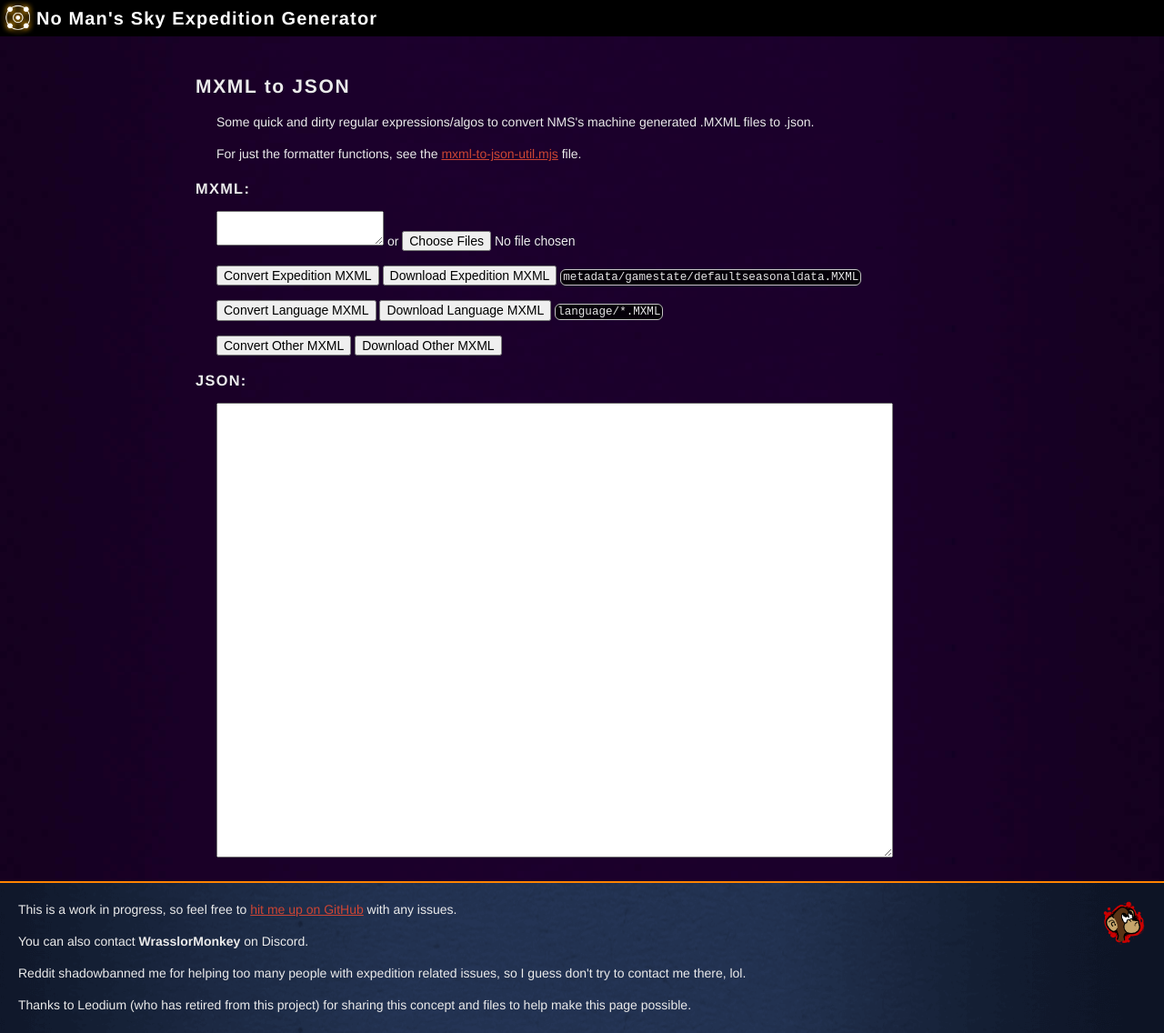
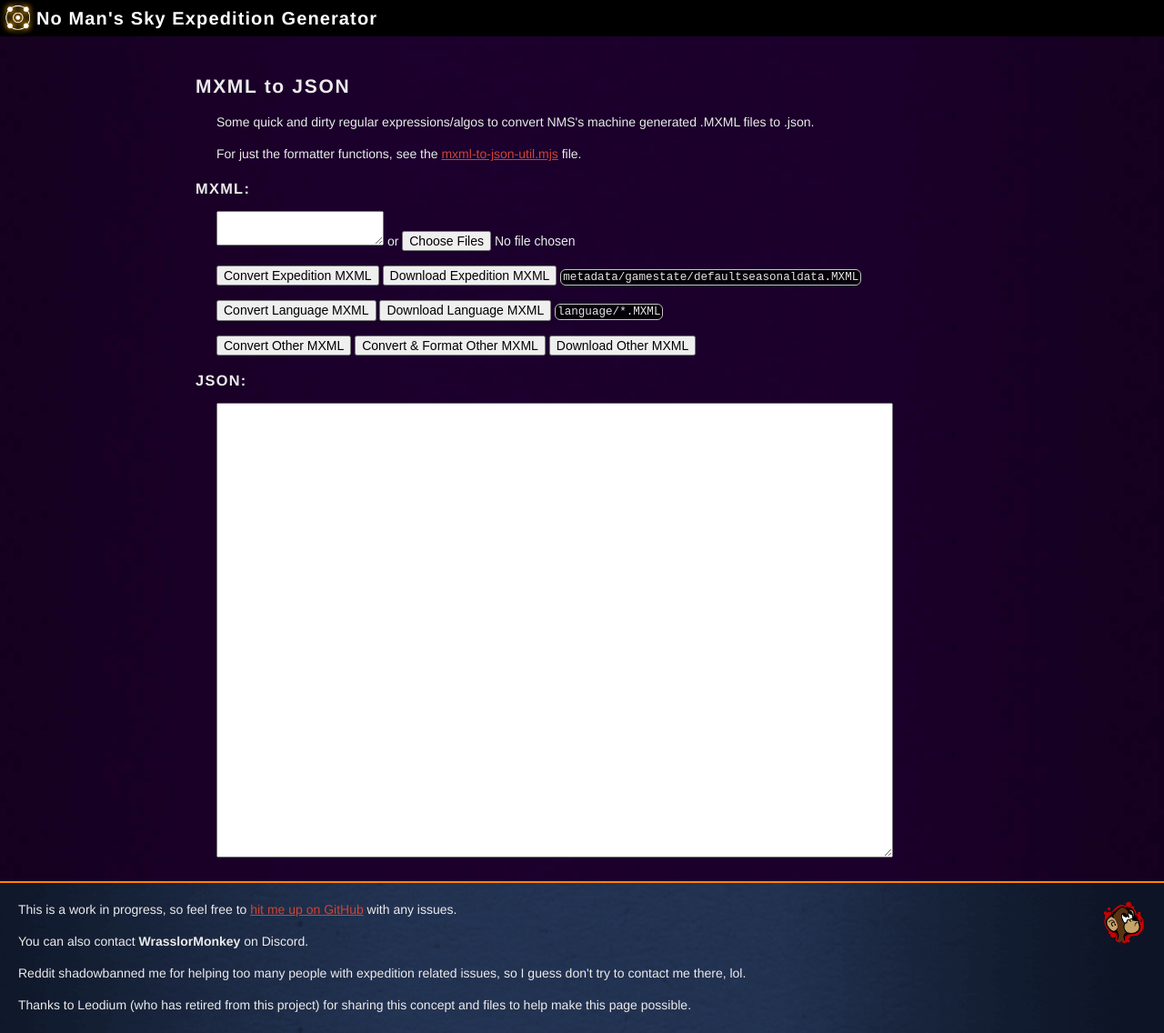
Before and after one commit to cwmonkey/nms-expeditions, a Jekyll site: the page built from tools/mxml-to-json/index.html, in a window 1280 px wide. Shown: the whole page at 91% size. Built offline with Jekyll 4.4.1, drawn with Linux system fonts in a browser that asks for light colours; some web fonts are replaced; some of the changed lines change nothing that is shown.

Commit message:
Moving mxml to json to /tools, sharing some code

```diff
--- /dev/null
+++ b/js/shared/tools-util.mjs
@@ -0,0 +1,31 @@
+// Enable/Disable a button
+export function disableButton($el) {
+  $el.prop('disabled', true).addClass('disabled');
+}
+
+export function enableButton($el) {
+  $el.prop('disabled', false).removeClass('disabled');
+}
+
+// File upload reading helper
+export function readFile(file) {
+  return new Promise((resolve, reject) => {
+    const reader = new FileReader();
+    reader.onload = (event) => resolve(event.target.result);
+    reader.onerror = (error) => reject(error);
+    reader.readAsArrayBuffer(file);
+  });
+}
+
+// chatGPT's version of the file downloader
+export function downloadFile(data, fileName) {
+  const blob = new Blob([data], { type: 'application/octet-stream' });
+  const url = URL.createObjectURL(blob);
+  const a = document.createElement('a');
+  a.href = url;
+  a.download = fileName;
+  document.body.appendChild(a);
+  a.click();
+  document.body.removeChild(a);
+  URL.revokeObjectURL(url);
+}
--- /dev/null
+++ b/js/tools/mxml-to-json.js
@@ -0,0 +1,139 @@
+import { defaultseasonaldataMXMLtoJSON, languageMXMLtoJSON, otherMXMLtoJSON } from '../shared/mxml-to-json-util.mjs';
+import { disableButton, enableButton, downloadFile } from '../shared/tools-util.mjs';
+
+///////////////////////////////
+// General
+///////////////////////////////
+
+// File upload reading helper
+function readFile(file) {
+  return new Promise((resolve, reject) => {
+    const reader = new FileReader();
+    reader.onload = (event) => resolve(event.target.result);
+    reader.onerror = (error) => reject(error);
+    reader.readAsText(file);
+  });
+}
+
+///////////////////////////////
+// Convert
+///////////////////////////////
+
+const $buttons = $('button');
+
+const $mxml = $('#mxml');
+
+async function convertLanguage(download) {
+  disableButton($buttons);
+
+  const fileInput = document.getElementById('fileInput');
+  const file = fileInput.files[0];
+  let xmlText = '';
+
+  if (file) {
+    xmlText = await readFile(file);
+  } else {
+    xmlText = $mxml.val();
+  }
+
+  const json = languageMXMLtoJSON(xmlText);
+
+
+  enableButton($buttons);
+
+  if (download === true) {
+    downloadFile(json, file.name.replace('.MXML', '.MXML.json'));
+  } else {
+    $('#json').val(json);
+  }
+}
+
+async function downloadLanguage() {
+  convertLanguage(true);
+}
+
+// Language
+$('#convert_language').on('click', convertLanguage);
+$('#download_language').on('click', downloadLanguage);
+
+async function convertSeasonal(download) {
+  disableButton($buttons);
+
+  const fileInput = document.getElementById('fileInput');
+  const file = fileInput.files[0];
+  let xmlText = '';
+
+  if (file) {
+    xmlText = await readFile(file);
+  } else {
+    xmlText = $mxml.val();
+    // localStorage.setItem('mxml', xmlText);
+  }
+
+  const json = defaultseasonaldataMXMLtoJSON(xmlText);
+
+  enableButton($buttons);
+
+  if (download === true) {
+    downloadFile(json, file.name.replace('.MXML', '.MXML.json'));
+  } else {
+    $('#json').val(json);
+  }
+}
+
+async function downloadSeasonal() {
+  convertSeasonal(true);
+}
+
+// Expedition
+$('#convert').on('click', convertSeasonal);
+$('#download').on('click', downloadSeasonal);
+
+async function convertOther(download, format) {
+  disableButton($buttons);
+
+  const fileInput = document.getElementById('fileInput');
+  const file = fileInput.files[0];
+  let xmlText = '';
+
+  if (file) {
+    xmlText = await readFile(file);
+  } else {
+    xmlText = $mxml.val();
+    // localStorage.setItem('mxml', xmlText);
+  }
+
+  let json = otherMXMLtoJSON(xmlText);
+
+  enableButton($buttons);
+
+  if (download === true) {
+    downloadFile(json, file.name.replace('.MXML', '.MXML.json'));
+  } else {
+    if (format === true) {
+      try {
+        json = JSON.stringify(JSON.parse(json), false, "\t");
+      } catch(err) {
+        console.log('ERROR', err)
+      }
+    }
+
+    $('#json').val(json);
+  }
+}
+
+async function downloadOther() {
+  convertOther(true);
+}
+
+async function formatOther() {
+  convertOther(false, true);
+}
+
+// Other
+$('#convert_other').on('click', convertOther);
+$('#format_other').on('click', formatOther);
+$('#download_other').on('click', downloadOther);
+
+/*const mxml = localStorage.getItem('mxml');
+if (mxml) $mxml.val(mxml);*/
--- a/mxml-to-json/index.html
+++ b/tools/mxml-to-json/index.html
@@ -9,7 +9,7 @@
 {endblock}
 
 {block=below_footer_content}
-  <script src="{{site.baseurl}}/js/mxml-to-json.js?{{ site.github.build_revision }}" type="module"></script>
+  <script src="{{site.baseurl}}/js/tools/mxml-to-json.js?{{ site.github.build_revision }}" type="module"></script>
 {endblock}
 
 <section class="notes_section"><div class="content">
@@ -17,7 +17,7 @@
     <h2>MXML to JSON</h2>
 
     <p>Some quick and dirty regular expressions/algos to convert NMS's machine generated .MXML files to .json.</p>
-    <p>For just the formatter functions, see the <a href="../js/shared/mxml-to-json-util.mjs" target="_blank">mxml-to-json-util.mjs</a> file.</p>
+    <p>For just the formatter functions, see the <a href="{{site.baseurl}}/js/shared/mxml-to-json-util.mjs" target="_blank">mxml-to-json-util.mjs</a> file.</p>
 
     <h3>MXML:</h3>
     <p><textarea id="mxml"></textarea> or <input type="file" id="fileInput" accept=".MXML" multiple="multiple"></p>
@@ -25,7 +25,8 @@
     <p>
       <button type="button" id="convert">Convert Expedition MXML</button>
       <button type="button" id="download">Download Expedition MXML</button>
-      <code>metadata/gamestate/defaultseasonaldata.MXML</code></p>
+      <code>metadata/gamestate/defaultseasonaldata.MXML</code>
+    </p>
     <p>
       <button type="button" id="convert_language">Convert Language MXML</button>
       <button type="button" id="download_language">Download Language MXML</button>
@@ -33,6 +34,7 @@
     </p>
     <p>
       <button type="button" id="convert_other">Convert Other MXML</button>
+      <button type="button" id="format_other">Convert &amp; Format Other MXML</button>
       <button type="button" id="download_other">Download Other MXML</button>
     </p>
 
```
